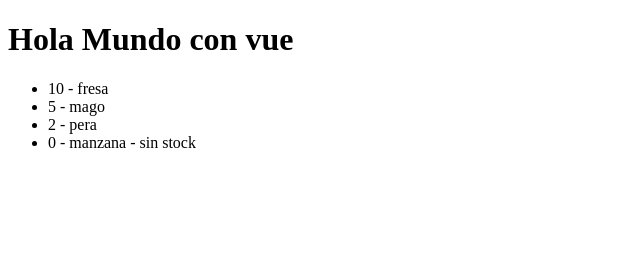
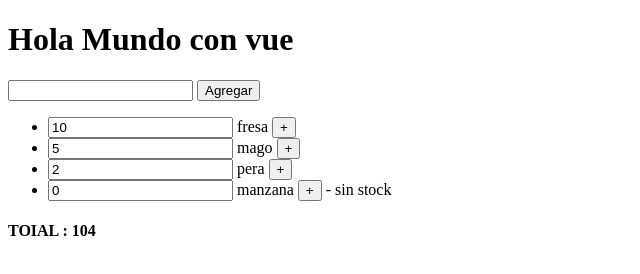
Before and after one commit to saniag081/Testing-Vuejs, a plain HTML site: page index.html in a window 1280 px wide. Shown: the whole page, without its empty margins (0-640 px from the left). Drawn offline with nearby package versions, Linux system fonts and the light colour scheme.

Commit message:
methods y evento click

```diff
--- a/index.html
+++ b/index.html
@@ -11,13 +11,18 @@
 <body>
     <div id="app">
         <h1>{{titulo}}</h1>
+        <input type="text" v-model="nuevaFruta" @keyup.enter="agregarFrutas">
+        <button @click="agregarFrutas">Agregar</button>
 
         <ul>
             <li v-for="fruta of frutas">
-                {{fruta.cantidad}} - {{fruta.nombre}}
+                <input type="number" v-model.number="fruta.cantidad">
+                {{fruta.nombre}}
+                <button @click="fruta.cantidad++">+</button>
                 <span v-if="fruta.cantidad === 0">- sin stock</span>
             </li>
         </ul>
+        <h4>TOIAL : {{sumarFrutas}}</h4>
     </div>
 
     <script src="https://cdn.jsdelivr.net/npm/vue@2.5.17/dist/vue.js"></script>
--- a/js/index.js
+++ b/js/index.js
@@ -1,12 +1,32 @@
 const app = new Vue({
     el: '#app',
-    data:{
+    data: {
         titulo: 'Hola Mundo con vue',
         frutas: [
-            {nombre: 'fresa', cantidad: 10},
-            { nombre: 'mago', cantidad: 5},
-            { nombre: 'pera', cantidad: 2},
-            { nombre: 'manzana', cantidad: 0}
-        ]
+            { nombre: 'fresa', cantidad: 10 },
+            { nombre: 'mago', cantidad: 5 },
+            { nombre: 'pera', cantidad: 2 },
+            { nombre: 'manzana', cantidad: 0 }
+        ],
+        nuevaFruta: '',
+        total: 0
+    },
+    methods: {
+        agregarFrutas() {
+            this.frutas.push({
+                nombre: this.nuevaFruta, cantidad: 0
+            })
+            this.nuevaFruta = '';
+        }
+    },
+
+    computed:{
+        sumarFrutas(){
+            this.total = 0;
+            for(fruta of this.frutas){
+                this.total += this.total + fruta.cantidad;
+            }
+            return this.total;
+        }
     }
 })
```
